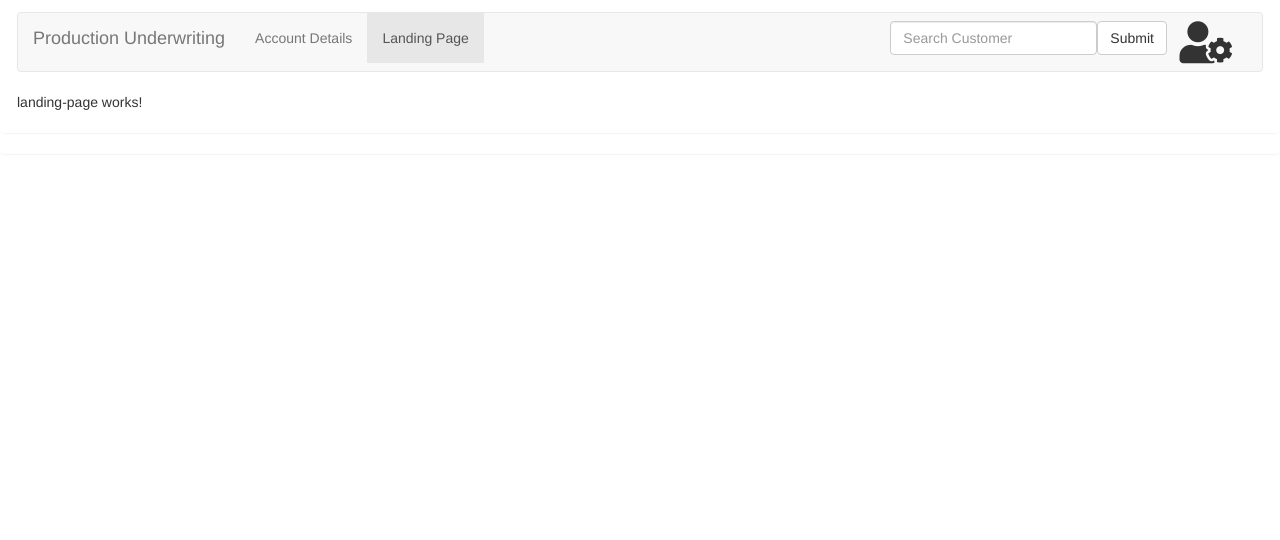
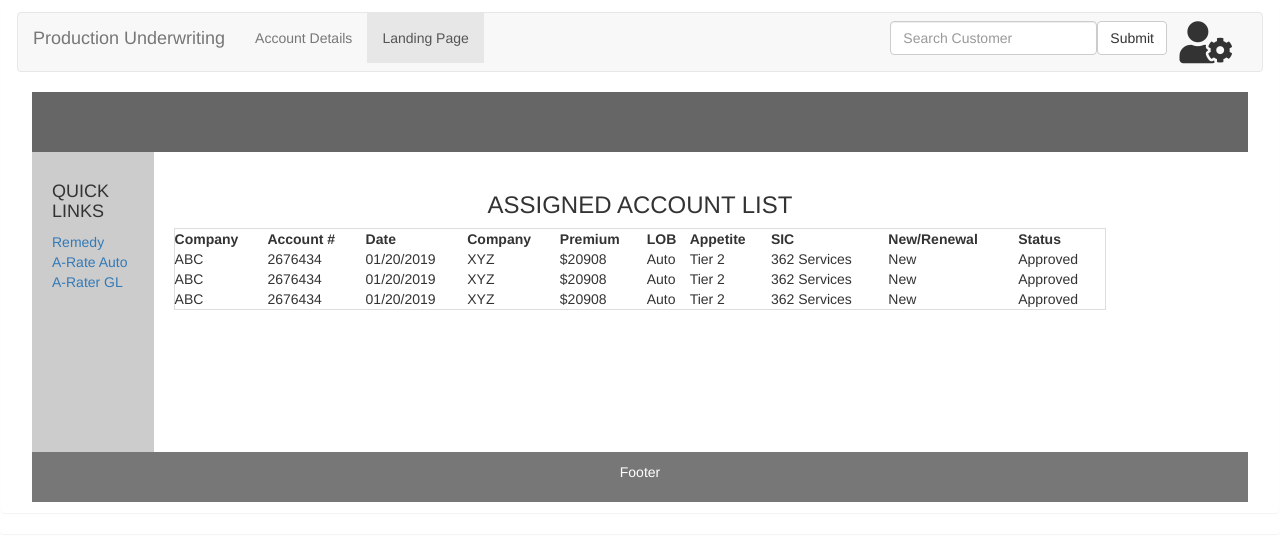
Before and after one commit to jessejamesblack/AngularSeed, an Angular app in the folder angular-app/: page /landingpage in a window 1280 px wide. Shown: the top 540 px of the page. Built offline with nearby package versions, Linux system fonts and the light colour scheme.

Commit message:
mock data for account list

```diff
--- a/angular-app/src/app/account-details/account-details.component.html
+++ b/angular-app/src/app/account-details/account-details.component.html
@@ -1,4 +1,4 @@
-<div class="container">
+<div class="container-fluid">
   <div class="panel panel-primary">
     <div class="panel-heading">
       <h3>ACCOUNT DETAILS</h3>
--- /dev/null
+++ b/angular-app/src/app/account-details/accountList.ts
@@ -0,0 +1,12 @@
+export class AccountList
+    {
+        company: string;
+        account: number;
+        date:any;
+        companyTwo:string;
+        premium: string;
+        lob: string;
+        sic: string;
+        new: string;
+        status:string;
+      }
--- a/angular-app/src/app/account-details/lambda.service.ts
+++ b/angular-app/src/app/account-details/lambda.service.ts
@@ -4,12 +4,14 @@ import { Observable, throwError } from 'rxjs';
 import { catchError, retry } from 'rxjs/operators';
 
 import { AccountData } from './accountData';
+import { AccountList } from './accountList';
 @Injectable({
   providedIn: 'root'
 })
 export class LambdaService {
 
   url = "http://localhost:4200/assets/accountData.json";
+  accountListUrl = "http://localhost:4200/assets/accountListData.json";
   apigatewayURL = "https://ihns2dghaj.execute-api.us-east-2.amazonaws.com/dev"
   constructor(private http: HttpClient) { }
 
@@ -18,6 +20,12 @@ export class LambdaService {
       .pipe(
         catchError(this.handleError)
       );
+  }
+  fetchAcountListData(): Observable<HttpResponse<AccountList>> {
+    return this.http.get<HttpResponse<AccountList>>(this.accountListUrl)
+    .pipe(
+      catchError(this.handleError)
+    );
   }
   private handleError(error: HttpErrorResponse) {
     if (error.error instanceof ErrorEvent) {
--- a/angular-app/src/app/landing-page/landing-page.component.html
+++ b/angular-app/src/app/landing-page/landing-page.component.html
@@ -1,3 +1,49 @@
-<p>
-  landing-page works!
-</p>
+<div class="container-fluid">
+    <header>
+      </header>
+
+      <section>
+        <nav>
+          <h4>QUICK LINKS</h4>
+          <ul>
+            <li><a href="#">Remedy</a></li>
+            <li><a href="#">A-Rate Auto</a></li>
+            <li><a href="#">A-Rater GL</a></li>
+          </ul>
+        </nav>
+
+        <article>
+          <h3  align="center">ASSIGNED ACCOUNT LIST</h3>
+          <table class="table table-bordered table-hover">
+            <tr>
+              <th>Company</th>
+              <th>Account #</th>
+              <th>Date</th>
+              <th>Company</th>
+              <th>Premium</th>
+              <th>LOB</th>
+              <th>Appetite</th>
+              <th>SIC</th>
+              <th>New/Renewal</th>
+              <th>Status</th>
+            </tr>
+            <tr *ngFor="let data of accountListData">
+              <td>{{ data.company }}</td>
+              <td>{{ data.account }}</td>
+              <td>{{ data.date }}</td>
+              <td>{{ data.companyTwo }}</td>
+              <td>{{ data.premium }}</td>
+              <td>{{ data.lob }}</td>
+              <td>{{ data.apetite }}</td>
+              <td>{{ data.sic }}</td>
+              <td>{{ data.new }}</td>
+              <td>{{ data.status }}</td>
+            </tr>
+          </table>
+         </article>
+      </section>
+
+      <footer>
+        <p>Footer</p>
+      </footer>
+</div>
--- a/angular-app/src/app/landing-page/landing-page.component.less
+++ b/angular-app/src/app/landing-page/landing-page.component.less
@@ -0,0 +1,42 @@
+header {
+    background-color: #666;
+     padding: 30px;
+    text-align: center;
+    font-size: 35px;
+    color: white;
+  }
+
+  nav {
+    float: left;
+    width: 10%;
+    height: 300px; /* only for demonstration, should be removed */
+    background: #ccc;
+    padding: 20px;
+    border: 20px;
+  }
+  /* Style the list inside the menu */
+nav ul {
+    list-style-type: none;
+    padding: 0;
+  }
+
+  article {
+    float: left;
+    padding: 20px;
+    width: 80%;
+  }
+
+  /* Clear floats after the columns */
+  section:after {
+    content: "";
+    display: table;
+    clear: both;
+  }
+
+  /* Style the footer */
+  footer {
+    background-color: #777;
+    padding: 10px;
+    text-align: center;
+    color: white;
+  }
--- a/angular-app/src/app/landing-page/landing-page.component.ts
+++ b/angular-app/src/app/landing-page/landing-page.component.ts
@@ -1,4 +1,8 @@
 import { Component, OnInit } from '@angular/core';
+import { LambdaService } from '../account-details/lambda.service';
+import { HttpClient, HttpErrorResponse, HttpResponse } from '@angular/common/http';
+import { AccountList } from '../account-details/accountList';
+
 
 @Component({
   selector: 'app-landing-page',
@@ -7,9 +11,24 @@ import { Component, OnInit } from '@angular/core';
 })
 export class LandingPageComponent implements OnInit {
 
-  constructor() { }
+ accountListData : HttpResponse<AccountList>;
+
+  constructor(private _lamdaService: LambdaService) { }
 
   ngOnInit() {
+    this.getData();
   }
 
+  getData(){
+    this._lamdaService.fetchAcountListData()
+    .subscribe((res) =>{
+      if(res){
+        console.log(res);
+        this.accountListData = res;
+      }
+    },
+    err => {
+      console.error('Failed to load account.', err);
+    })
+  }
 }
--- /dev/null
+++ b/angular-app/src/assets/accountListData.json
@@ -0,0 +1,36 @@
+[{
+  "company" : "ABC",
+  "account" : 2676434,
+  "date": "01/20/2019",
+  "companyTwo":"XYZ",
+  "premium":"$20908",
+  "lob": "Auto",
+  "apetite":"Tier 2",
+  "sic":"362 Services",
+  "new":"New",
+  "status":"Approved"
+},
+{
+  "company" : "ABC",
+  "account" : 2676434,
+  "date": "01/20/2019",
+  "companyTwo":"XYZ",
+  "premium":"$20908",
+  "lob": "Auto",
+  "apetite":"Tier 2",
+  "sic":"362 Services",
+  "new":"New",
+  "status":"Approved"
+},
+{
+  "company" : "ABC",
+  "account" : 2676434,
+  "date": "01/20/2019",
+  "companyTwo":"XYZ",
+  "premium":"$20908",
+  "lob": "Auto",
+  "apetite":"Tier 2",
+  "sic":"362 Services",
+  "new":"New",
+  "status":"Approved"
+}]
```
